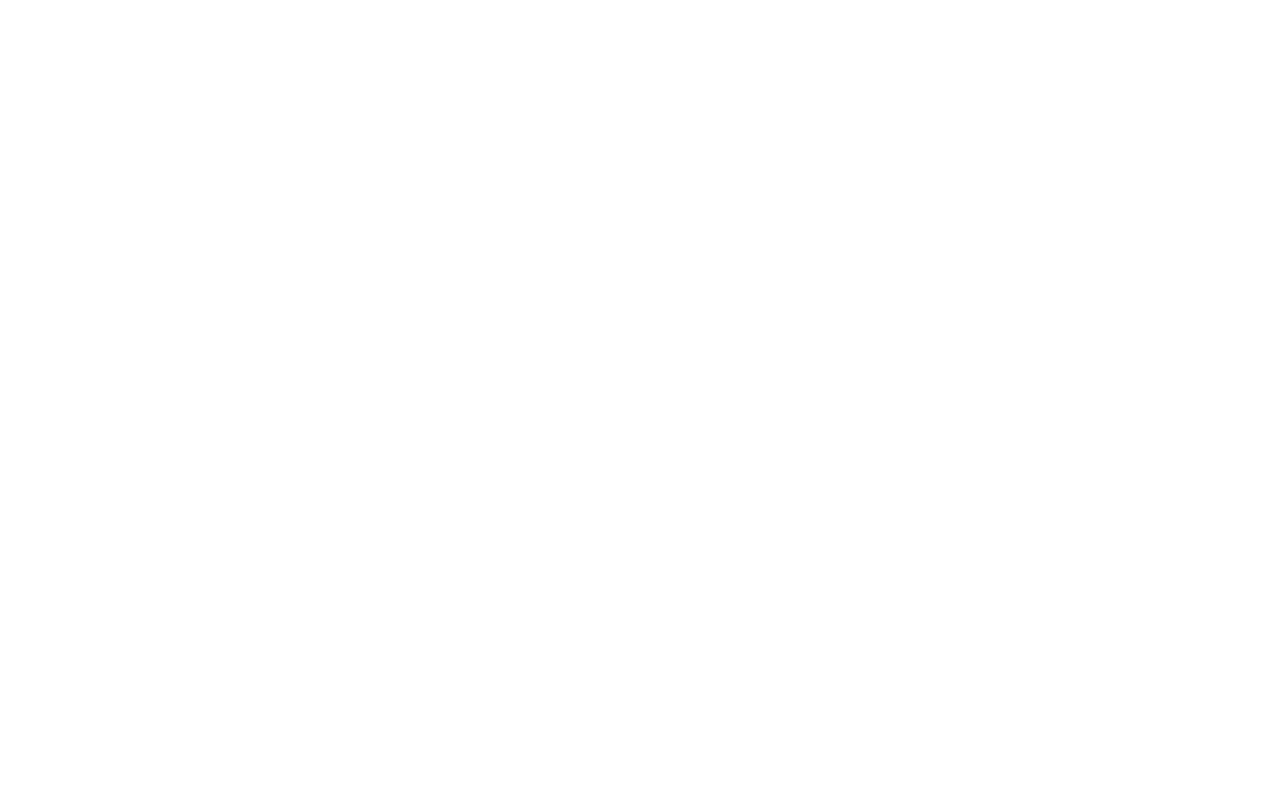
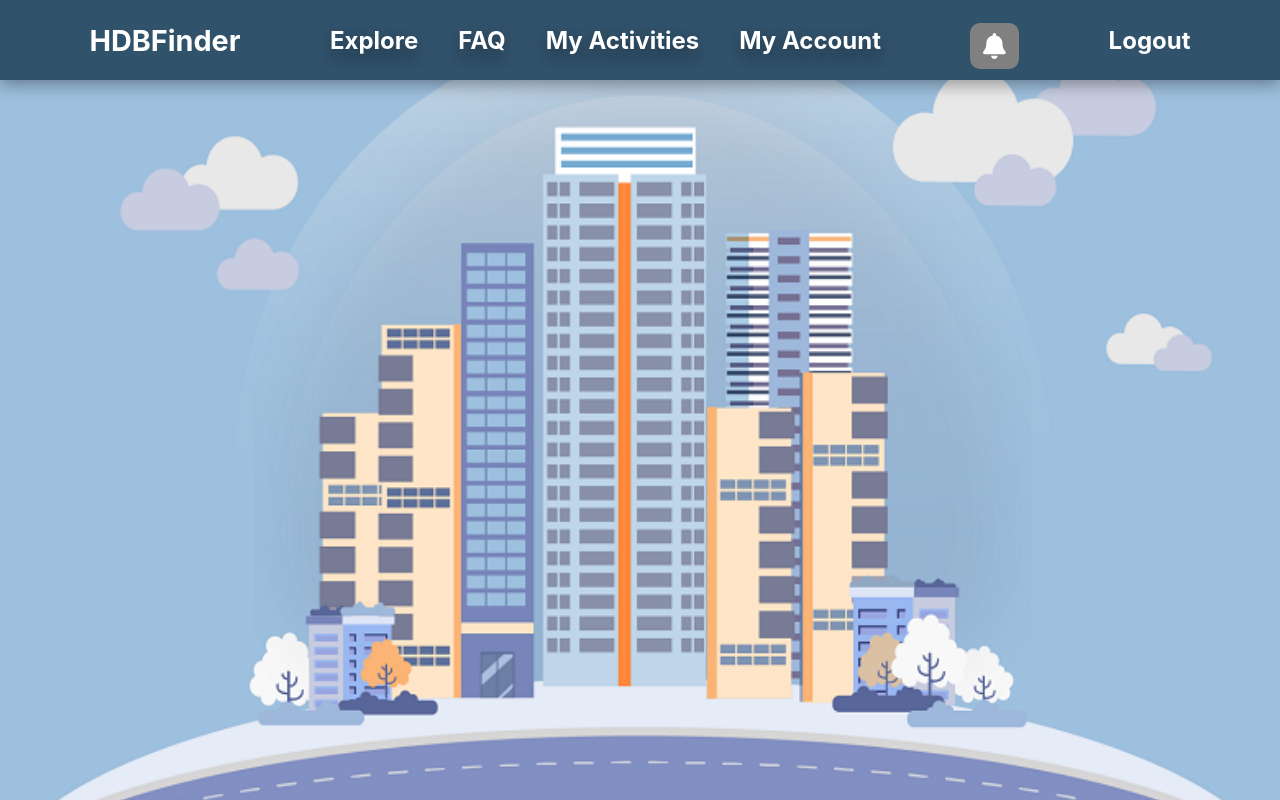
Before and after one commit to Realker/SC2006-Project, a React (Create React App) app in the folder frontend/: page /FilterByParameters in a window 1280 px wide. Before the commit this address had no page. Built offline with nearby package versions, Linux system fonts and the light colour scheme.

Commit message:
New: Notification Bar

```diff
--- a/frontend/src/components/FilterByParameters.js
+++ b/frontend/src/components/FilterByParameters.js
@@ -1,10 +1,22 @@
-import React from 'react'
+import React, {useState,useEffect} from 'react'
+import {useNavigate} from 'react-router-dom'
+import {useCookies} from 'react-cookie'
+import APIService from './APIService'
+import '../css/FilterByParameters.css'
+import NavBar from './NavBar';
+
+//FBPBackground = FilterByParametersBackGround
+const FilterByParameters = () => {
 
 
 
-const FilterByParameters = () => {
+
   return (
-    <div>FilterByParameters</div>
+    <div class = "FBPBackground">
+    <NavBar/>
+
+     </div>
+
   )
 }
 
--- a/frontend/src/components/NavBar.js
+++ b/frontend/src/components/NavBar.js
@@ -2,6 +2,9 @@
 import {useCookies} from 'react-cookie';
 import { NavLink, Link } from 'react-router-dom'
 import '../css/NavBar.css';
+import { FontAwesomeIcon } from '@fortawesome/react-fontawesome';
+import { faBell } from '@fortawesome/free-solid-svg-icons';
+import '../css/FilterByParameters.css'
 const currentTab = ({ isActive }) => {
   return isActive
       ? "p-3 btn btn-light text-danger gap-3 d-flex align-items-center"
@@ -10,6 +13,18 @@
 
 export default function NavBar() {
   // TODO : replace with currently authenticated user context
+
+  //Notification Bar
+  const [isShowing, setIsShowing] = useState(false);
+
+  const handleClick = () => {
+    setIsShowing(true);
+  };
+
+  const handleClose = () => {
+    setIsShowing(false);
+  };
+  //
 
   return (
 
@@ -38,6 +53,15 @@
                       <li class = "NavBarLink">My Account</li></NavLink>
               </ul>
 
+              <button className="btn notification-click" onClick={handleClick}><FontAwesomeIcon icon={faBell} size="2x"/></button>
+                {isShowing && (
+                <div className="notification-box">
+                 <p>Notifications</p>
+                <button onClick={handleClose}>Close</button>
+                </div>
+                )}
+
+
               {/* TODO : handle log out */}
               {/* Log Out */}
               <NavLink to="/" className="Logout">
--- a/frontend/src/components/Search.js
+++ b/frontend/src/components/Search.js
@@ -11,6 +11,7 @@
     setValue(event.target.value);
   };
 
+    // Function for dropdown inside the SearchBox
   const onSearch = (searchTerm) => {
     setValue(searchTerm);
     // our api to fetch the search result
@@ -23,16 +24,20 @@
       <div className="search-container">
       <h3>Search for houses...
       </h3>
+
         <div className="search-inner">
 
         <span class="icon1"><FontAwesomeIcon icon={faMapMarkerAlt}/></span>
 
-        <input type="text" placeholder="Search location" className="location-input" value={value} onChange={onChange}/>
+        <label htmlFor="search"></label>
+        <input type="text" id="searchL" list="searchLocation"
+        placeholder="Search location" className="location-input" value={value} onChange={onChange}/>
         <button onClick={() => onSearch(value)}><FontAwesomeIcon icon={faSearch} size="2x"/>
        </button>
 
+      </div>
 
-      </div>
+
       <div className="dropdown">
         {data.filter(item => {
           const searchTerm = value.toLowerCase();
--- /dev/null
+++ b/frontend/src/components/Testt.js
@@ -0,0 +1,55 @@
+import React, {useState,useEffect} from 'react'
+import '../css/Testt.css';
+var data = require("./Data/TOWN_DATA.json");
+
+export default function Testt() {
+  const [selectedOptions, setSelectedOptions] = useState([]);
+  const [searchValue, setSearchValue] = useState('');
+  const options = [
+    'Option 1',
+    'Option 2',
+    'Option 3',
+    'Option 4',
+    'Option 5',
+    'Option 6'
+  ];
+
+  const handleCheckboxChange = (event) => {
+    const option = event.target.value;
+    const isChecked = event.target.checked;
+
+    if (isChecked) {
+      setSelectedOptions([...selectedOptions, option]);
+    } else {
+      setSelectedOptions(selectedOptions.filter((selectedOption) => selectedOption !== option));
+    }
+  };
+
+  const handleSearchChange = (event) => {
+    setSearchValue(event.target.value);
+  };
+
+  const filteredOptions = options.filter((option) => option.toLowerCase().includes(searchValue.toLowerCase()));
+
+  return (
+    <div>
+      <label htmlFor="search">Search:</label>
+      <input type="text" id="search" value={searchValue} onChange={handleSearchChange} />
+      <br />
+      <label>Options:</label>
+      <br />
+      {filteredOptions.map((option) => (
+        <div key={option}>
+          <input
+            type="checkbox"
+            value={option}
+            checked={selectedOptions.includes(option)}
+            onChange={handleCheckboxChange}
+          />
+          {option}
+        </div>
+      ))}
+      <p>You selected: {selectedOptions.join(', ')}</p>
+    </div>
+  );
+}
--- a/frontend/src/css/FilterByParameters.css
+++ b/frontend/src/css/FilterByParameters.css
@@ -1,21 +1,71 @@
-:root {
-  --color-btn-primary:green;
+.FBPBackground {
+  background-image:url("../images/HDBMainpage.png");
+  min-height: 100vh;
+  height: 100vh;
+  background-repeat: no-repeat;
+  background-size: cover;
 }
 
-*,
-*::after,
-*::before,
-input {
+.notification-box {
+  position: fixed;
+  top: 50px;
+  right: -300px; /* start off-screen */
+  background-color: #ffffcc;
+  border: 1px solid #999;
+  padding: 10px;
+  font-size: 16px;
+  box-shadow: 0px 3px 5px rgba(0, 0, 0, 0.2);
+  animation-name: slide-in;
+  animation-duration: 0.5s;
+  animation-fill-mode: forwards;
+  display: flex;
+  justify-content: space-between;
+  align-items: center;
+  width: 500px; /* set the width of the notification box */
+}
+
+.notification-box p {
   margin: 0;
   padding: 0;
-  box-sizing: border-box;
+  font-weight: bold;
+  margin-right: 10px;
+  color: hsl(0, 0%, 4%); /* change the word color */
 }
 
-.searchInput{
+.notification-box button {
+  background-color: #f73905;
+  color: white;
   border: none;
-  height: 4rem;
-  width: 50vw;
-  outline: none;
+  padding: 10px 16px;
+  text-align: center;
+  text-decoration: none;
+  display: inline-block;
+  font-size: 16px;
+  cursor: pointer;
+}
 
-  font-size: 1.5rem;
+.notification-box button:hover {
+  background-color: #8e6a3e;
 }
+
+@keyframes slide-in {
+  0% {
+    right: -300px;
+  }
+  100% {
+    right: 50px; /* final position */
+  }
+}
+.notification-click {
+  background-color: grey;
+  color: white;
+  border: none;
+  padding: 10px 13px;
+  text-align: center;
+  text-decoration: none;
+  display: inline-block;
+  font-size: 13px;
+  margin-top: 12px;
+  cursor: pointer;
+  border-radius: 10px;
+}
--- a/frontend/src/css/Search.css
+++ b/frontend/src/css/Search.css
@@ -110,4 +110,8 @@
   left: 90px;
   top: 42px;
   font-size: 25px;
-;}
+}
+
+.multiselect {
+  width: 200%;
+}
--- /dev/null
+++ b/frontend/src/css/Testt.css
@@ -0,0 +1,4 @@
+.multiselect {
+    width: 500%;
+    top: 50px;
+}
--- a/frontend/src/index.js
+++ b/frontend/src/index.js
@@ -19,6 +19,8 @@
 import SearchHouses from './components/SearchHouses';
 import TNC from './components/TNC';
 import TNCWriteup from './components/TNCWriteup';
+import Testt from './components/Testt';
+import FilterByParameters from './components/FilterByParameters';
 
 function Router(){
   return(
@@ -40,6 +42,9 @@
       <Route path='/SearchHouses' element = {<SearchHouses />}/>
       <Route path='/TNC' element = {<TNC />}/>
       <Route path='/TNCWriteup' element = {<TNCWriteup />} />
+      <Route path='/FilterByParameters' element = {<FilterByParameters />} />
+      <Route path='/Testt' element = {<Testt />} />
+
 
     </Routes>
 </BrowserRouter>
```
Also changed, not shown: frontend/src/components/Test.js (deleted, +0 -15 lines).
